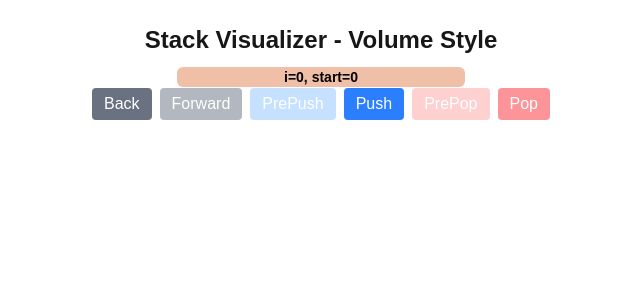
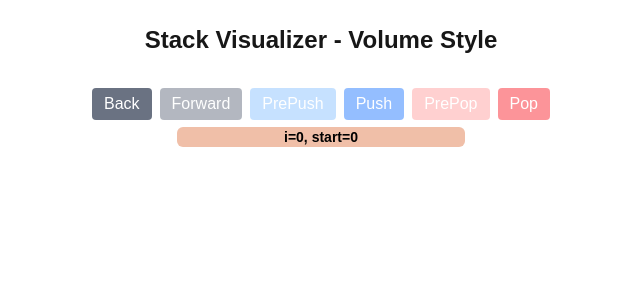
Before and after one commit to goomyman/leetcodewizard, a Next.js app in the folder Prototypes/stack-visualizer/: page / in a window 1280 px wide. Both pictures are taken after a click on the button "PrePush". Shown: the top 300 px of the page, without its empty margins (319-959 px from the left). Built offline with nearby package versions, Linux system fonts and the light colour scheme.

Commit message:
even closer - no pre-pop

```diff
--- a/Prototypes/stack-visualizer/src/app/stack/StackControl.tsx
+++ b/Prototypes/stack-visualizer/src/app/stack/StackControl.tsx
@@ -55,7 +55,7 @@ export default function StackControl({
       <button
         onClick={onPush}
         disabled={disabledPush}
-        className="px-3 py-1 bg-blue-500 text-white rounded"
+        className="px-3 py-1 bg-blue-500 text-white rounded disabled:opacity-50"
       >
         Push
       </button>
--- a/Prototypes/stack-visualizer/src/app/stack/StackManager.tsx
+++ b/Prototypes/stack-visualizer/src/app/stack/StackManager.tsx
@@ -65,9 +65,9 @@ export default function StackManager() {
   const push = () => {
     if (prePushItem) {
       const newStack = [
-        { ...prePushItem, state: "push" } as StackItemType, // Cast after spreading
-        ...stack
-      ]
+        { ...prePushItem, state: "push" } as StackItemType,
+        ...stack,
+      ];
 
       setStack(newStack);
       setPrePushItem(null);
@@ -124,19 +124,13 @@ export default function StackManager() {
 
   const topState = stack[0]?.state;
 
+  // Button enable/disable logic
   let disabledPrePush = !!prePushItem || topState === "prePop";
-  let disabledPush = false;
+  let disabledPush = !!prePushItem || topState === "prePop";
   let disabledPrePop = topState !== "push";
   let disabledPop = !stack.length || topState === "prePush";
   let canGoBack = history.canGoBack;
   let canGoForward = history.canGoForward;
-
-  if (prePushItem) {
-    disabledPrePush = true;
-    disabledPrePop = true;
-    disabledPop = true;
-    disabledPush = false;
-  }
 
   return (
     <div className="p-4 flex flex-col items-center gap-4 relative">
@@ -155,19 +149,21 @@ export default function StackManager() {
         canGoForward={canGoForward}
       />
 
+      {/* Stack container with relative position for floating item */}
+      <div style={{ position: "relative", minHeight: STACK_ITEM_HEIGHT }}>
         <Stack stack={stack} />
 
         {prePushItem && (
           <div
             style={{
               position: "absolute",
-            top: stack.length * STACK_ITEM_HEIGHT - 5,
+              top: -STACK_ITEM_HEIGHT - 5,
               left: "50%",
               transform: "translateX(-50%)",
               width: "288px",
               height: STACK_ITEM_HEIGHT,
               pointerEvents: "none",
-            zIndex: 10,
+              zIndex: 10
             }}
           >
             <StackItem
@@ -178,5 +174,7 @@ export default function StackManager() {
           </div>
         )}
       </div>
+
+    </div>
   );
 }
```
Lines whose indentation alone changed are shown as unchanged.
